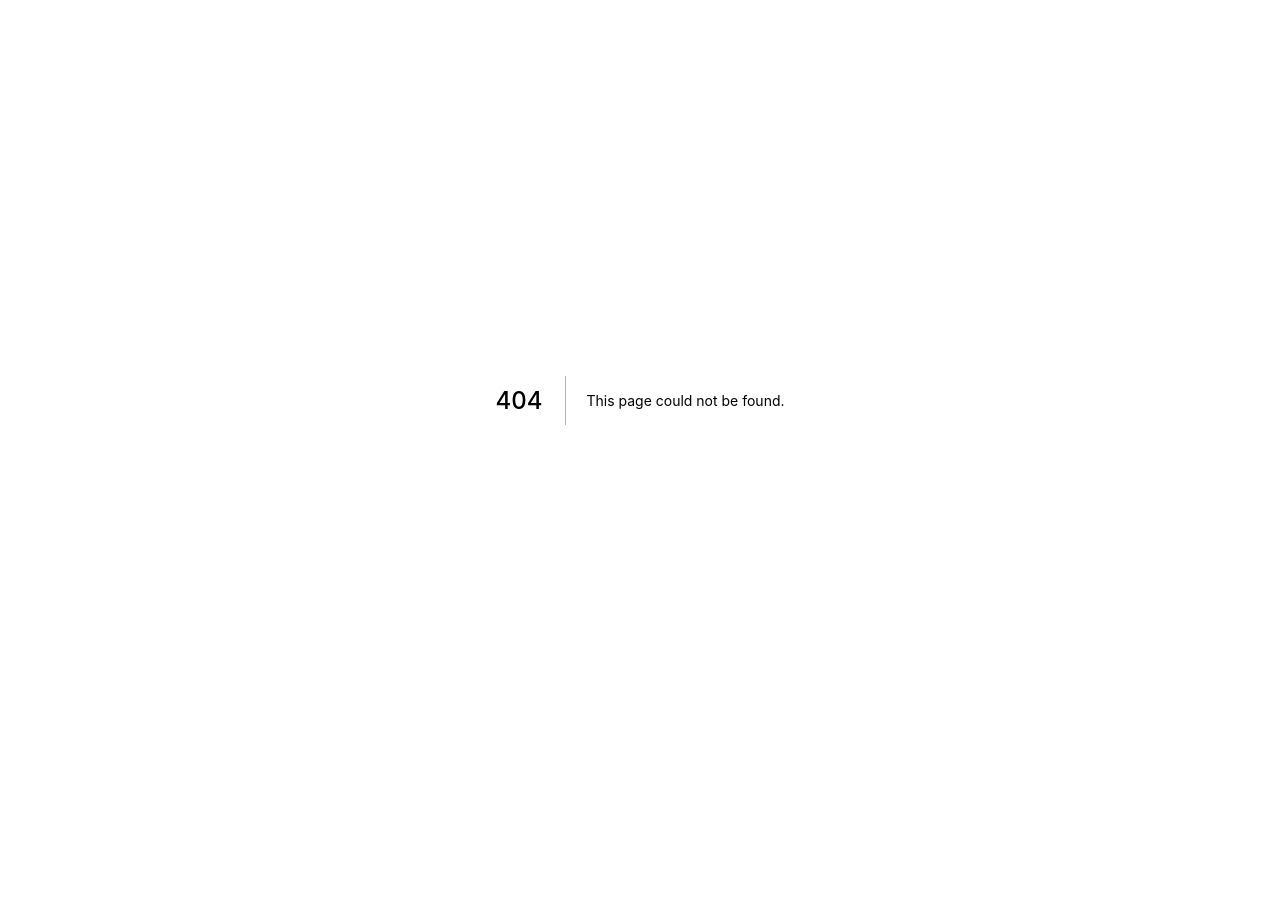
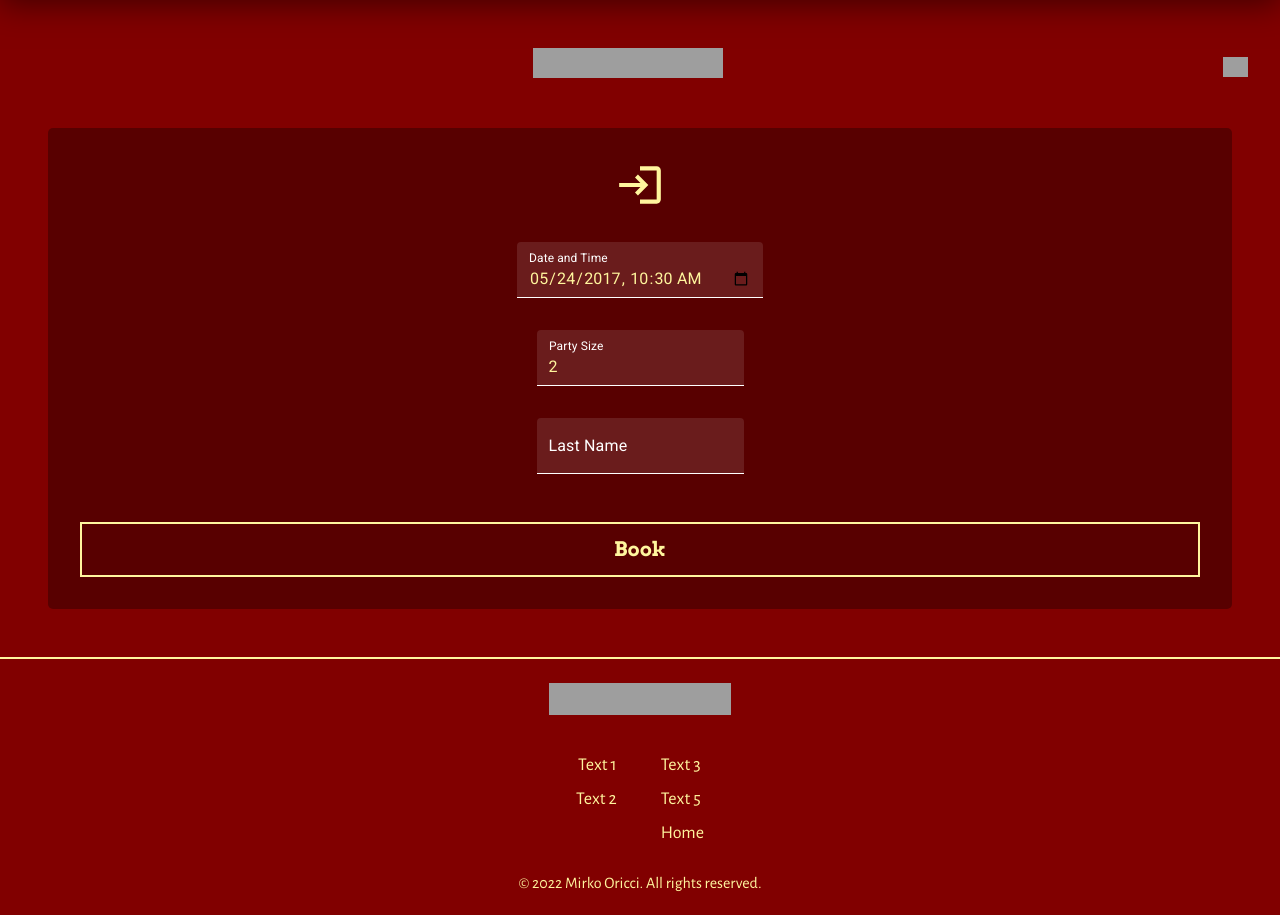
Before and after one commit to Techoplite/Doe-s-Pizza, a Next.js app: page /book-now in a window 1280 px wide. Before the commit this address had no page. Before the commit the page ends 800 px from the top, so only its background shows below. Built offline with nearby package versions, Linux system fonts and the light colour scheme; grey boxes are pictures that could not be loaded; a web font is replaced by a local one.

Commit message:
Add 'book-now'

```diff
--- /dev/null
+++ b/pages/book-now/index.tsx
@@ -0,0 +1,88 @@
+import React from 'react'
+import Navbar from '../components/Navbar'
+import styles from "../../styles/BookNow.module.scss";
+import Footer from '../components/Footer';
+import TextField from '@mui/material/TextField';
+import DefaultBtn from '../components/DefaultBtn';
+import LoginIcon from '@mui/icons-material/Login';
+import { yellow } from '@mui/material/colors';
+import { styled } from '@mui/material/styles';
+import { store } from '../redux/store'
+import { Provider } from 'react-redux'
+
+
+const TextInput = styled(TextField)({
+    '& .MuiFilledInput-root': {
+        color: yellow[200],
+        overflow: 'hidden',
+        backgroundColor: '#935e5e4d',
+        '&:hover': {
+            backgroundColor: '#935e5e4d',
+        },
+        '&.Mui-focused': {
+            backgroundColor: '#935e5e4d',
+            borderColor: yellow[200],
+        },
+        "& .MuiFilledInput-underline": {
+            borderBottomColor: yellow[200]
+        }
+    },
+    '& .MuiFilledInput-root:before': {
+        borderBottomColor: "white",
+
+    },
+    '& .MuiFilledInput-root:after': {
+        borderBottomColor: "white",
+
+    },
+    "& label": {
+        color: 'white',
+        "&.Mui-focused": {
+            color: 'white'
+        },
+
+    }
+});
+
+export default function LogIn() {
+    return (
+        <Provider store={store}>
+            <div className={styles['container']}>
+                <Navbar />
+                <div className={styles['card']}>
+                    <LoginIcon sx={{ color: yellow[200], fontSize: 50, marginBottom: '1rem' }} />
+                    <div className={styles['input']}>
+                        <TextInput
+                            id="date-time"
+                            label="Date and Time"
+                            variant="filled"
+                            type='datetime-local'
+                            defaultValue="2017-05-24T10:30"
+                        />
+                    </div>
+                    <div className={styles['input']}>
+                        <TextInput
+                            id="party-size"
+                            label="Party Size"
+                            variant="filled"
+                            type="number"
+                            defaultValue="2"
+                        />
+                    </div>
+                    <div className={styles['input']}>
+                        <TextInput
+                            id="last-name"
+                            label="Last Name"
+                            variant="filled"
+                            type="text"
+                        />
+                    </div>
+                    <DefaultBtn label="Book" className={styles['icon']} />
+                </div>
+                <div className={styles['footer-wrapper']}>
+                    <Footer />
+                </div>
+            </div>
+        </Provider>
+    )
+}
--- a/pages/components/Landing.tsx
+++ b/pages/components/Landing.tsx
@@ -6,12 +6,13 @@ import Image from 'next/image'
 
 
 
+
 export default function Landing(props) {
     return (
         <section className={styles['section-landing']}>
             <h1>LIKE MAMMA USED TO MAKE...</h1>
-            <LandingBtn label="Book Now" />
-            <LandingBtn label="Order Online*" />
+            <LandingBtn label="Book Now" linkRef='/book-now'/>
+            <LandingBtn label="Order Online*" linkRef='/book-now'/>
             <div className={styles.businessInfo}>
                 <h2>Open from 11am to 11pm</h2>
                 <h2>Tuesday closed</h2>
--- /dev/null
+++ b/styles/BookNow.module.scss
@@ -0,0 +1,29 @@
+@import "globals.scss";
+.container {
+    background-color: $red;
+    min-height: 100vh;
+    width: 100vw;
+    margin-top: 0;
+    position: absolute;
+}
+
+.footer-wrapper {
+    display: flex;
+    justify-content: center;
+    width: 100%;
+}
+
+.card {
+    display: flex;
+    justify-content: center;
+    align-items: center;
+    background: rgba(0, 0, 0, 0.32);
+    border-radius: 5px;
+    flex-direction: column;
+    padding: 2rem;
+    margin: 8rem 3rem 3rem 3rem;
+}
+
+.input {
+    margin: 1rem 0;
+}
```
Also changed, not shown: pages/components/LandingBtn.tsx (+9 -2 lines).
